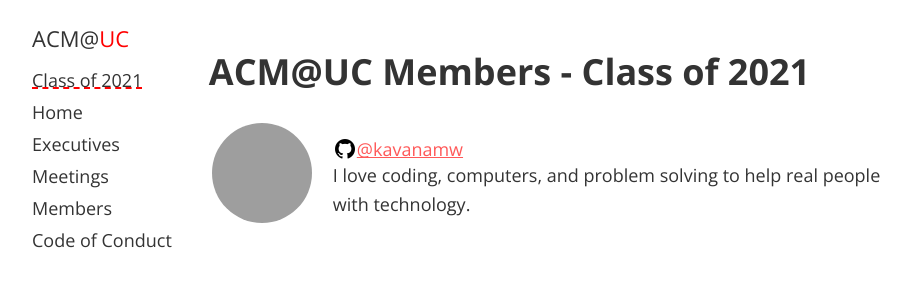
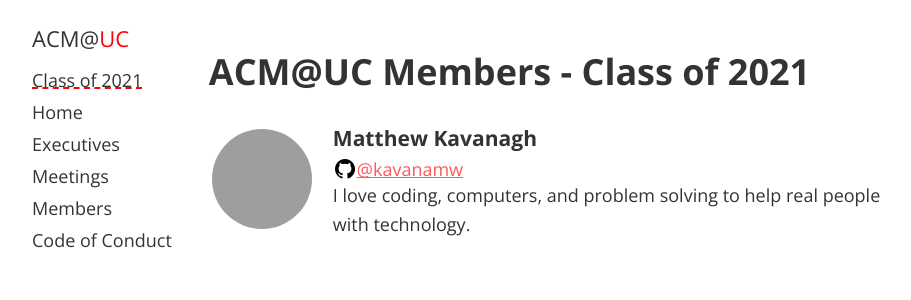
Before and after one commit to ACMatUC/acmatuc.github.io, a Jekyll site: the page built from members/class_of_2021.html, in a window 1280 px wide. Shown: the top 300 px of the page, without its empty margins (166-1077 px from the left). Built offline with Jekyll 4.4.1, drawn with Linux system fonts in a browser that asks for light colours; grey boxes are pictures that could not be loaded.

Commit message:
Fixed formatting and removed line break

```diff
--- a/_data/_2021_members.yml
+++ b/_data/_2021_members.yml
@@ -5,8 +5,7 @@
 #  image_url: <Direct link to a photo of yourself, I suggest copying a image link from social media (Github, Twitter)>
 #  github: <Your github username (without a @)>
 #  website: <A link to your website>
-
-- name: <Matthew Kavanagh>
+- name: Matthew Kavanagh
   short_bio: I love coding, computers, and problem solving to help real people with technology.
   image_url: https://avatars2.githubusercontent.com/u/31973380?v=4&u=40d50d624795dd58df5e7ba8647153fc3f5221c3&s=400
   github: kavanamw
```
